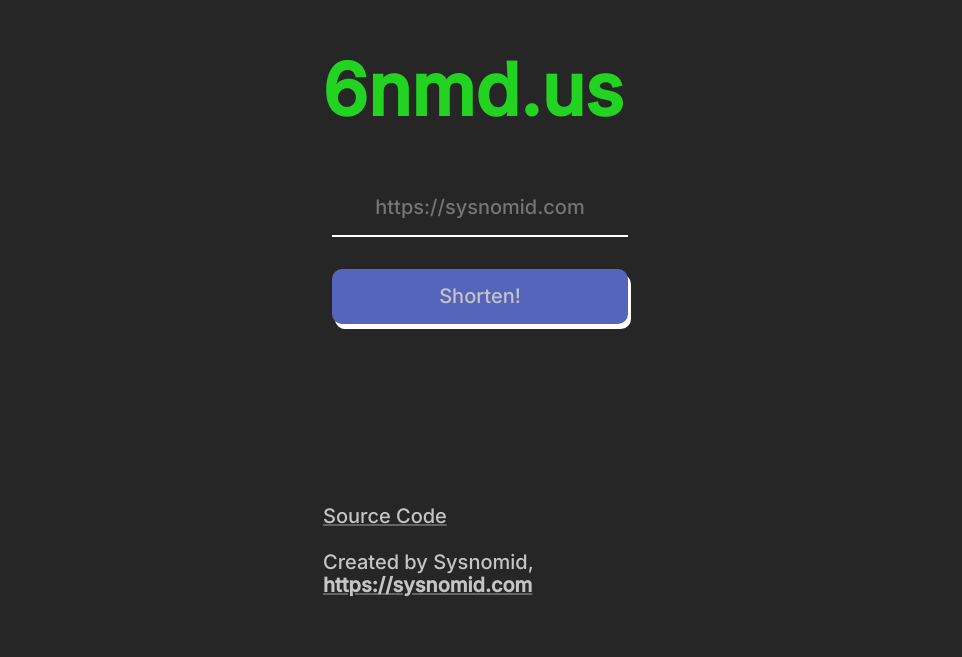
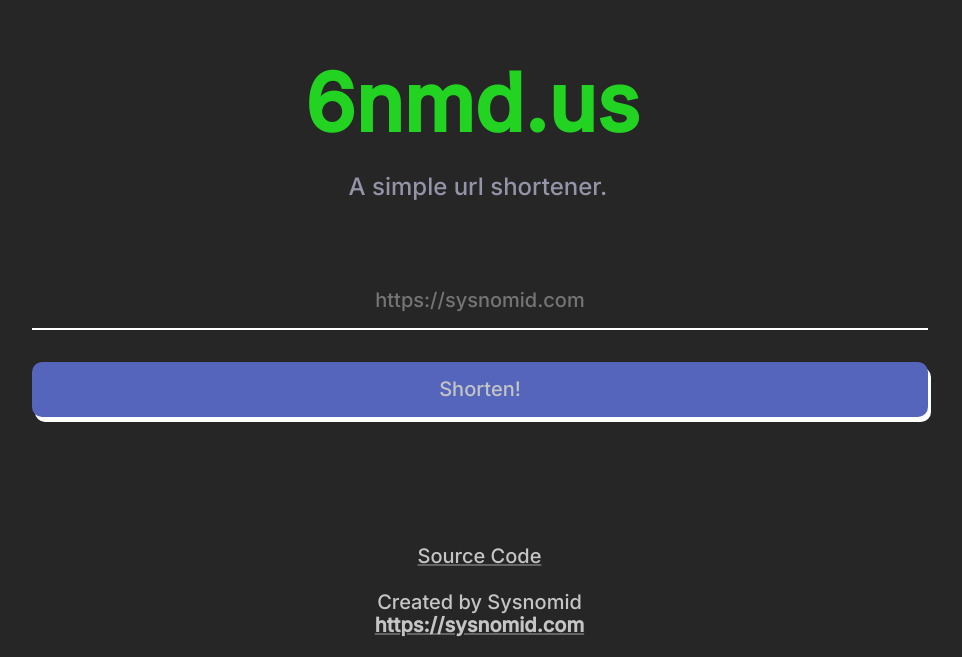
Before and after one commit to srivmutk/URLShortner, a Vue app in the folder frontend/: page / in a window 1280 px wide. Shown: the part 147-804 px from the top of the page, without its empty margins (168-1130 px from the left). Built offline with nearby package versions, Linux system fonts and the light colour scheme.

Commit message:
Add http:// prefix on Server End and fix top margin on Web

```diff
--- a/frontend/src/App.vue
+++ b/frontend/src/App.vue
@@ -4,7 +4,7 @@
       <router-view/>
       <title>6mnd.us - Url Shortener</title>
       <footer>
-        <p class="footer"> <a href="https://github.com/Sysnomid/6nmd.us">Source Code</a> <br /> Created by Sysnomid, <strong><a href="https://sysnomid.com"> https://sysnomid.com </a></strong></p>
+        <p class="footer"> <a href="https://github.com/Sysnomid/6nmd.us">Source Code</a> <br /> Created by Sysnomid <strong><a href="https://sysnomid.com"> https://sysnomid.com </a></strong></p>
       </footer>
     </div>
   </div>
@@ -22,7 +22,7 @@ html, body {
   display: flex;
   flex-direction: column;
   justify-content: center;
-  align-items: center;
+
   height: 100vh;
   background-color: #262626;
 }
@@ -43,6 +43,7 @@ a:hover {
 .footer {
   display: flex;
   flex-direction: column;
+  align-items: center;
   margin-top: 5em;
   margin-left: 0.75em;
   font-size: 1.25em;
--- a/frontend/src/views/404.vue
+++ b/frontend/src/views/404.vue
@@ -1,5 +1,5 @@
 <template>
-    <div id="app">
+    <div class="main">
         <h1> 404 Not Found </h1>
         <a href="/">Home</a>
     </div>
--- a/frontend/src/views/Home.vue
+++ b/frontend/src/views/Home.vue
@@ -1,7 +1,8 @@
 <template>
-  <div class="home">
-    <header>
-    <h1 class="header">6nmd.us</h1>
+  <div class="main">
+    <header class="header">
+    <div class="heading"><strong>6nmd.us</strong></div>
+    <p class="heading__small">A simple url shortener.</p>
     </header>
     <form @submit.prevent="insertUrl" class="form">
       <input class="input" spellcheck="false" v-model="url" @change="reset" placeholder="https://sysnomid.com" required>
@@ -78,31 +79,36 @@ export default {
 </script>
 
 <style global>
-  .home {
-    margin-left: 5%;
-    margin-right: 5%;
-    margin-top: 10rem;
-    margin-bottom: 55%;
+  .main {
+    margin-bottom: 10%;
+    margin-top: 13rem;
+    margin-right: 15%;
+    margin-left: 15%;
   }
-
-  .header {
+  .heading {
     display: flex;
     justify-content: center;
-    font-size: 4.5rem;
+    font-size: 5rem;
     color: rgb(34, 211, 34);
-    margin-left: 0.1rem;
   }
-
+  .heading__small {
+    display: flex;
+    justify-content: center;
+    font-size: 1.5rem;
+    color: rgb(147, 148, 167);
+    margin-left: 0.5em;
+  }
+  .header {
+    padding-bottom: 3em;
+  }
   .link {
     font-size: 1.2em;
   }
-
   .form {
     display: flex;
     flex-direction: column;
     margin-bottom: 5vh;
   }
-
   .submit {
     cursor: pointer;
     font-size: 1.25rem;
@@ -116,7 +122,6 @@ export default {
     box-shadow: 3px 5px 0 0 #ffffff;
     transition: box-shadow 0.2s ease-in-out;
   }
-
   .input {
     padding: 1rem;
     width: 100%;
@@ -131,7 +136,6 @@ export default {
     transition: border-bottom-color 0.3s ease-in-out;
     caret-color: #56BC58;
   }
-
   .popup {
     font-size: 1.15em;
     width: 100%;
@@ -141,13 +145,10 @@ export default {
     margin-bottom: 3rem;
     word-break: break-all;
   }
-
   .error {
      background-color: rgb(165, 37, 37);
   }
-
   .success {
      background-color: rgb(60, 37, 165);
   }
-
 </style>
--- a/frontend/src/views/Url.vue
+++ b/frontend/src/views/Url.vue
@@ -19,19 +19,7 @@ export default {
     const data = await axios.get(`${process.env.VUE_APP_API_URL}/${this.id}`)
         .then(response => {
           (response.data)
-
-          // If URL has no http prefix, add it
-          const addhttp = (url) => {
-             // eslint-disable-next-line
-              if (!(/^(?:f|ht)tps?\:\/\//.test(url))) {
-                  url = "http://" + url;
-              }
-              return url;
-          }
-
-          // Redirect to URL with http prefix
-          const urlData = addhttp(response.data)
-          window.location.href = urlData
+          window.location.href = response.data
         })
         .catch(error => {
             console.log(error)
```
Also changed, not shown: 1 other file (tests, documents, lock files or other folders).
